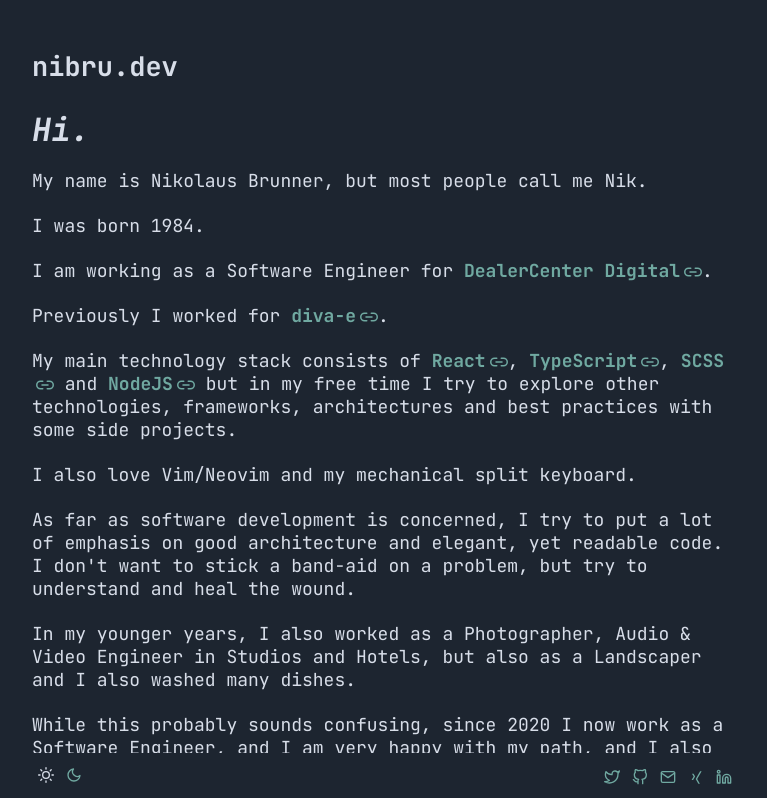
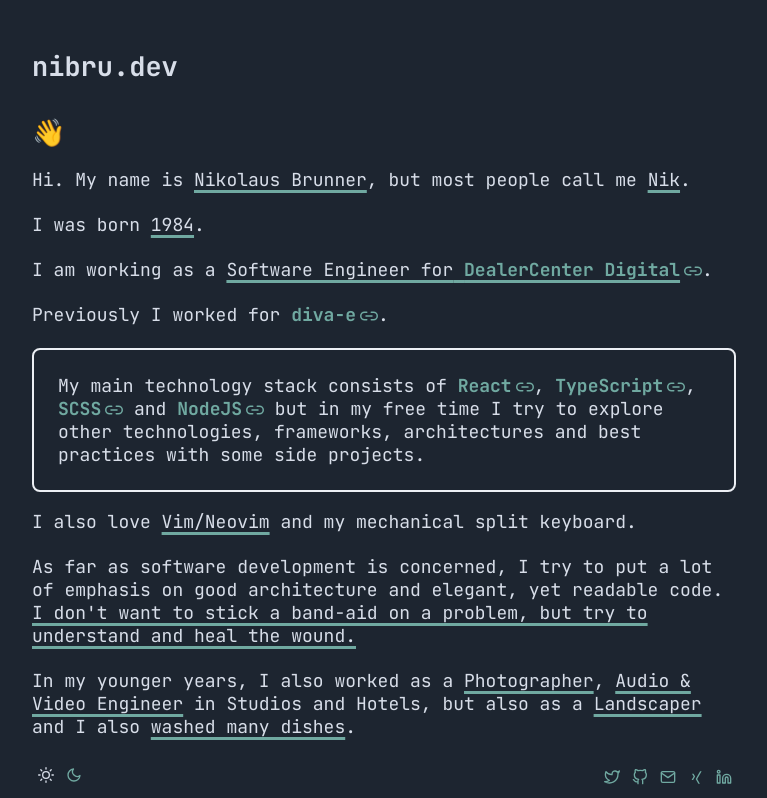
Before and after one commit to nikbrunner/nibru.dev, a Next.js app: page / in a window 1280 px wide. Shown: the top 798 px of the page, without its empty margins (256-1023 px from the left). Built offline with nearby package versions, Linux system fonts and the light colour scheme.

Commit message:
index: add decorations

```diff
--- a/components/layout/Container.tsx
+++ b/components/layout/Container.tsx
@@ -10,7 +10,7 @@ interface IProps {
 
 const SContainer = styled.div`
   label: Container;
-  max-width: 95vw;
+  max-width: 90vw;
 
   ${margin.x.center};
 
--- /dev/null
+++ b/components/typography/Highlight.tsx
@@ -0,0 +1,30 @@
+import { ReactNode } from "react";
+import styled from "@emotion/styled";
+
+import { IGenericProps } from "@typings/GenericProps";
+import { css } from "@emotion/react";
+import { space } from "@theme/mixins/space";
+
+interface IProps extends IGenericProps {
+  children: ReactNode;
+  underline?: boolean;
+}
+
+const SHighlight = styled.span<IProps>`
+  label: Highlight;
+
+  ${props => props.underline && underline(props.theme.fg.accent)}
+`;
+
+const underline = (color: string) => css`
+  text-decoration: underline;
+  /* text-decoration-style: dotted; */
+  text-decoration-thickness: 3px;
+  text-decoration-color: ${color};
+  text-underline-offset: ${space.xs};
+`;
+
+export const Highlight: React.FC<IProps> = ({
+  children,
+  underline = true
+}): JSX.Element => <SHighlight underline={underline}>{children}</SHighlight>;
--- a/components/ui/Paragraph.tsx
+++ b/components/ui/Paragraph.tsx
@@ -2,15 +2,28 @@ import React, { ReactNode } from "react";
 import styled from "@emotion/styled";
 
 import { IGenericProps } from "@typings/GenericProps";
+import { css } from "@emotion/react";
+import { space } from "@theme/mixins/space";
+import { border, borderWidth } from "@mixins/border";
 
 interface IProps extends IGenericProps {
   children: ReactNode;
+  emphasis?: boolean;
 }
 
-const SParagraph = styled.p`
+const SParagraph = styled.p<IProps>`
+  label: Paragraph;
   padding-bottom: 0.25rem;
+
+  ${props => props.emphasis && emphasis(props.theme.fg.ternary)}
 `;
 
-export const Paragraph: React.FC<IProps> = ({ children }): JSX.Element => (
-  <SParagraph>{children}</SParagraph>
+const emphasis = (color: string) => css`
+  padding: ${space.xl};
+  border: ${borderWidth.base} solid ${color};
+  ${border.radius.l};
+`;
+
+export const Paragraph: React.FC<IProps> = ({ children, emphasis }): JSX.Element => (
+  <SParagraph emphasis={emphasis}>{children}</SParagraph>
 );
--- a/pages/index.tsx
+++ b/pages/index.tsx
@@ -1,36 +1,33 @@
-import { css } from "@emotion/react";
-
 import { Section } from "@components/layout/Section";
 import { Page } from "@components/layout/Page";
 import { Paragraph } from "@components/ui/Paragraph";
 import { Link } from "@components/ui/Link";
+import { Highlight } from "@components/typography/Highlight";
 
 const Home = () => {
   return (
     <Page title="Hi there. 👋">
       <Section>
         <div>
-          <h2
-            css={css`
-              margin: 0.5em 0 0.5em 0;
-              font-size: 2rem;
-              font-style: italic;
-            `}
-          >
-            Hi.{" "}
-          </h2>
+          <h2>👋</h2>
 
           <Paragraph>
-            My name is Nikolaus Brunner, but most people call me Nik.
+            Hi. My name is <Highlight underline>Nikolaus Brunner</Highlight>, but
+            most people call me <Highlight>Nik</Highlight>.
           </Paragraph>
 
-          <Paragraph>I was born 1984.</Paragraph>
+          <Paragraph>
+            I was born <Highlight>1984</Highlight>.
+          </Paragraph>
 
           <Paragraph>
-            I am working as a Software Engineer for{" "}
-            <Link href="https://bike.center" type="external">
-              DealerCenter Digital
-            </Link>
+            I am working as a{" "}
+            <Highlight>
+              Software Engineer for{" "}
+              <Link href="https://bike.center" type="external">
+                DealerCenter Digital
+              </Link>
+            </Highlight>
             .
           </Paragraph>
 
@@ -42,7 +39,7 @@ const Home = () => {
             .
           </Paragraph>
 
-          <Paragraph>
+          <Paragraph emphasis>
             My main technology stack consists of{" "}
             <Link href="https://reactjs.org" type="external">
               React
@@ -64,20 +61,25 @@ const Home = () => {
           </Paragraph>
 
           <Paragraph>
-            I also love Vim/Neovim and my mechanical split keyboard.
+            I also love <Highlight>Vim/Neovim</Highlight> and my mechanical split
+            keyboard.
           </Paragraph>
 
           <Paragraph>
             As far as software development is concerned, I try to put a lot of
-            emphasis on good architecture and elegant, yet readable code. I
-            don&apos;t want to stick a band-aid on a problem, but try to understand
-            and heal the wound.
+            emphasis on good architecture and elegant, yet readable code.{" "}
+            <Highlight>
+              I don&apos;t want to stick a band-aid on a problem, but try to
+              understand and heal the wound.
+            </Highlight>
           </Paragraph>
 
           <Paragraph>
-            In my younger years, I also worked as a Photographer, Audio & Video
-            Engineer in Studios and Hotels, but also as a Landscaper and I also
-            washed many dishes.
+            In my younger years, I also worked as a{" "}
+            <Highlight>Photographer</Highlight>,{" "}
+            <Highlight>Audio & Video Engineer</Highlight> in Studios and Hotels, but
+            also as a <Highlight>Landscaper</Highlight> and I also{" "}
+            <Highlight>washed many dishes</Highlight>.
           </Paragraph>
 
           <Paragraph>
@@ -94,6 +96,11 @@ const Home = () => {
             If my brain still has some energy left, I also read alot of books about
             Philosophy, History and other non-fiction topics.
           </Paragraph>
+
+          <Paragraph>
+            I think that should cover the basics. You can find a picture of me and
+            other stuff in the links in the footer.
+          </Paragraph>
         </div>
       </Section>
     </Page>
```
